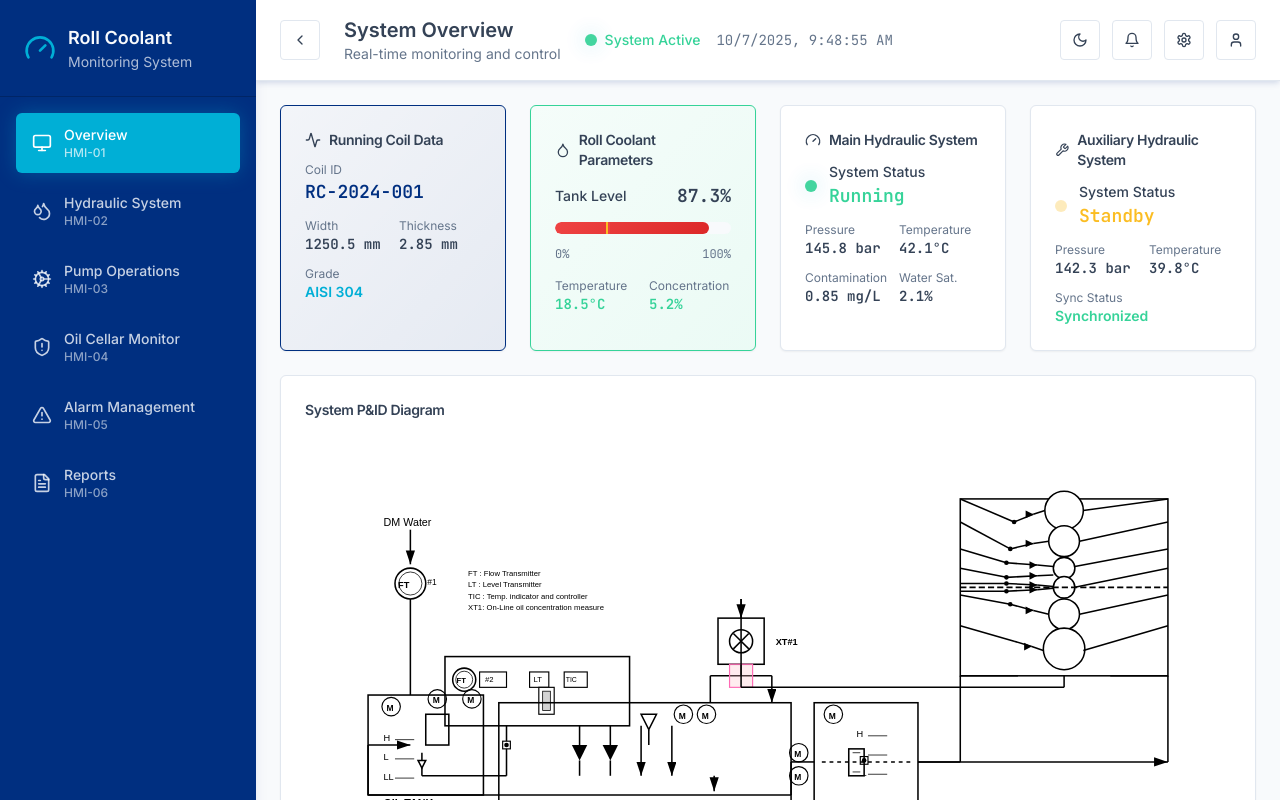
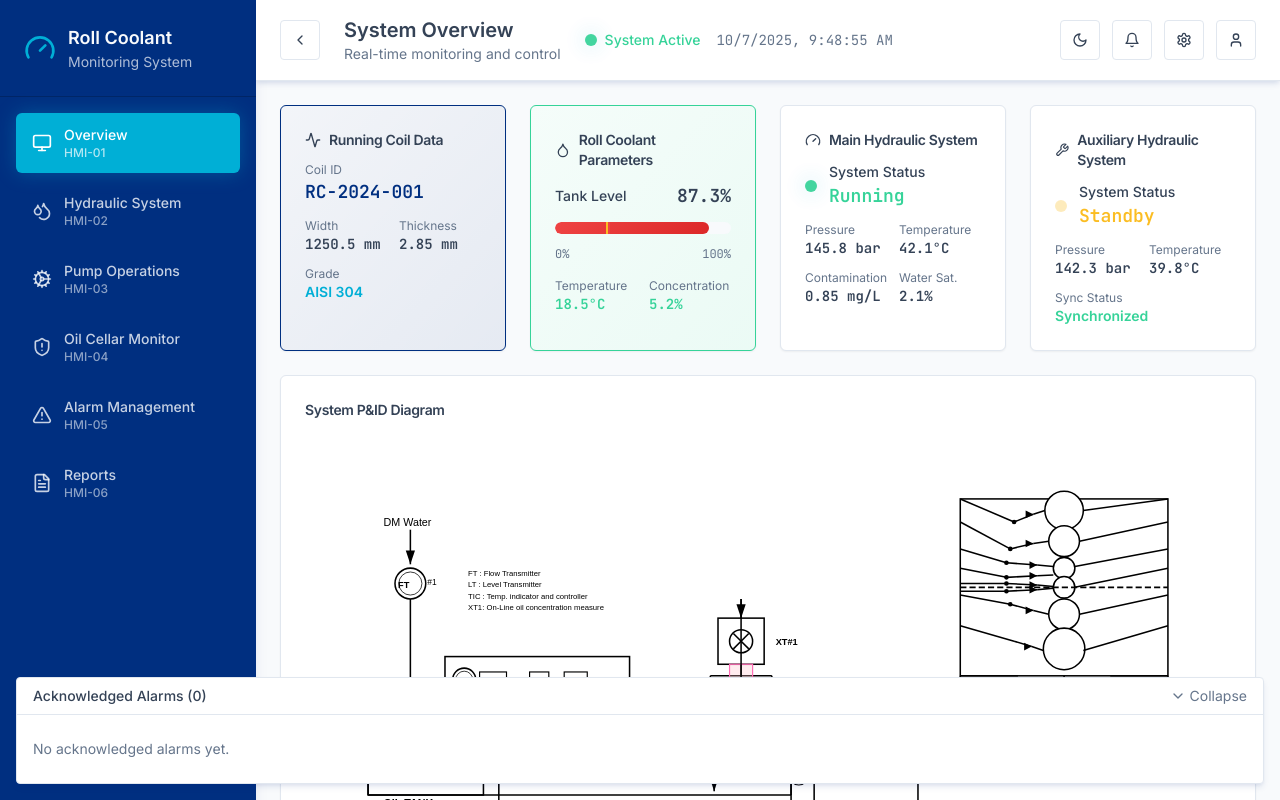
Before and after one commit to Arnav10090/RCTMS_Project, a React (Vite) app: page / in a window 1280 px wide. Shown: the top 800 px of the page. Built offline with nearby package versions, Linux system fonts and the light colour scheme.

Commit message:
Wrap app with AlarmProvider and mount AlarmNotifier/Footer
cgen-f3dffd135f204ce8a1a209431abcbb6f

```diff
--- a/src/App.tsx
+++ b/src/App.tsx
@@ -3,6 +3,9 @@ import { Toaster as Sonner } from "@/components/ui/sonner";
 import { TooltipProvider } from "@/components/ui/tooltip";
 import { QueryClient, QueryClientProvider } from "@tanstack/react-query";
 import { BrowserRouter, Routes, Route } from "react-router-dom";
+import { AlarmProvider } from "./components/AlarmContext";
+import { AlarmNotifier } from "./components/AlarmNotifier";
+import { AlarmFooter } from "./components/AlarmFooter";
 import { Layout } from "./components/Layout";
 import { Overview } from "./pages/Overview";
 import { HydraulicSystem } from "./pages/HydraulicSystem";
@@ -17,9 +20,11 @@ const queryClient = new QueryClient();
 const App = () => (
   <QueryClientProvider client={queryClient}>
     <TooltipProvider>
-      <Toaster />
-      <Sonner />
-      <BrowserRouter>
+      <AlarmProvider>
+        <Toaster />
+        <Sonner />
+        <AlarmNotifier />
+        <BrowserRouter>
         <Routes>
           <Route path="/" element={<Layout />}>
             <Route index element={<Overview />} />
@@ -32,7 +37,9 @@ const App = () => (
           {/* ADD ALL CUSTOM ROUTES ABOVE THE CATCH-ALL "*" ROUTE */}
           <Route path="*" element={<NotFound />} />
         </Routes>
-      </BrowserRouter>
+        </BrowserRouter>
+        <AlarmFooter />
+      </AlarmProvider>
     </TooltipProvider>
   </QueryClientProvider>
 );
```
